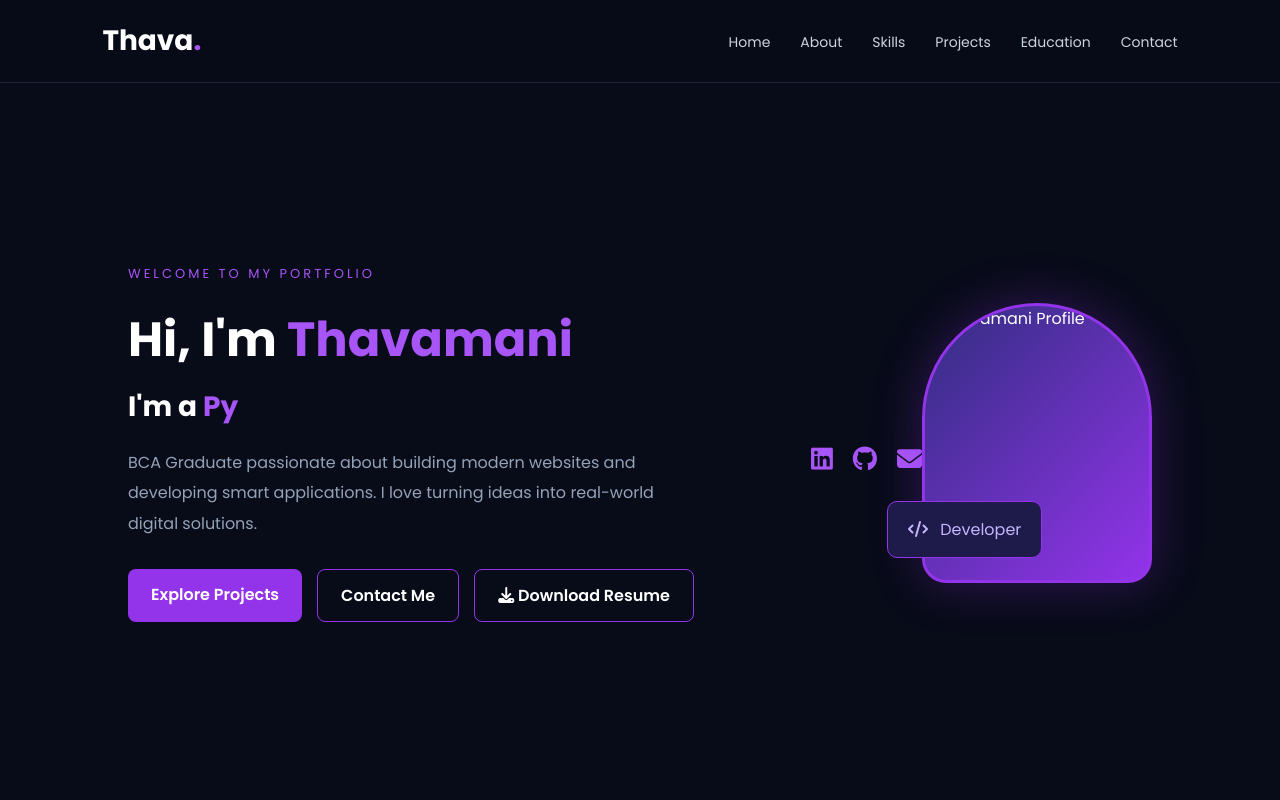
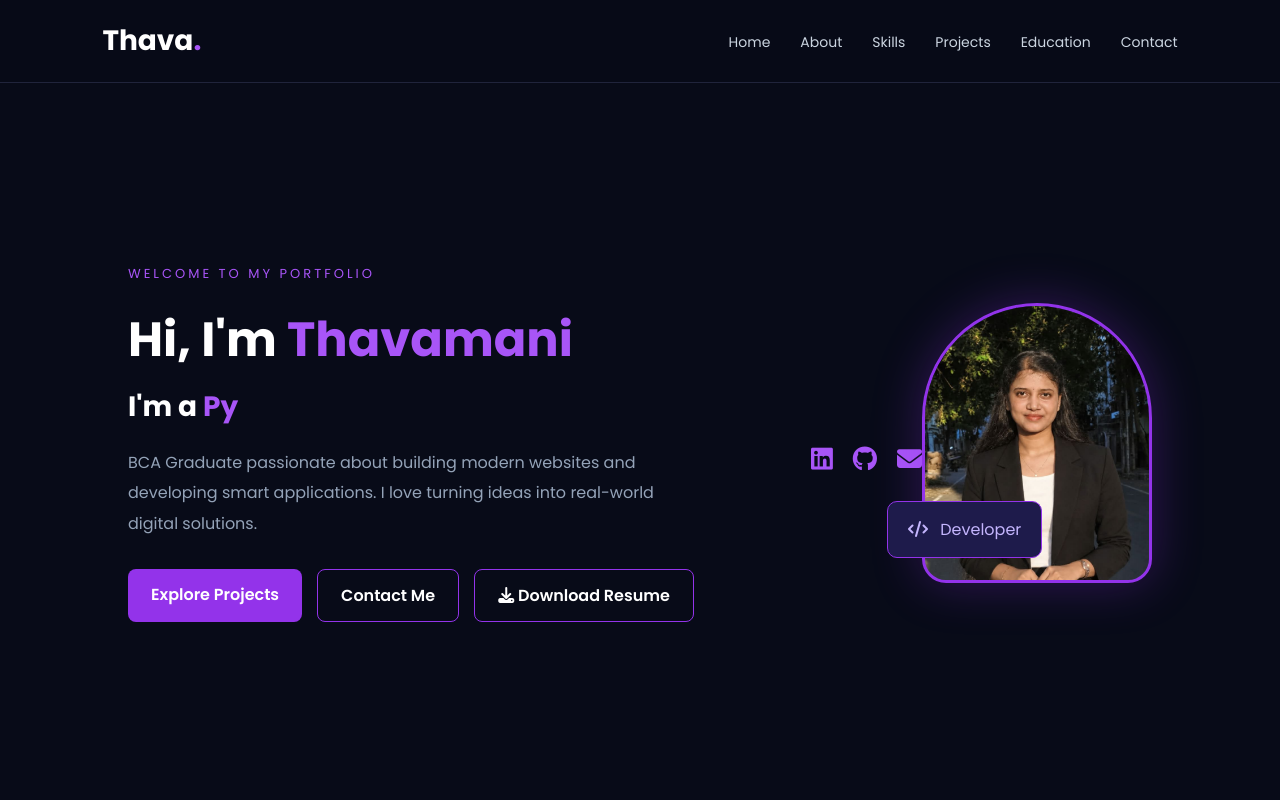
Before and after one commit to thavamaniramesh12/my-portfolio, a plain HTML site: page index.html in a window 1280 px wide. Shown: the top 800 px of the page. Drawn offline with Linux system fonts and the light colour scheme.

Commit message:
Update profile image path

```diff
--- a/index.html
+++ b/index.html
@@ -104,7 +104,7 @@
             <div class="home-image">
 
            <div class="image-box">
-        <img src="image/thavamani.jpeg" alt="Thavamani Profile">
+           <img src="thavamani.jpeg" alt="Thavamani Profile">
              </div>
 
            <div class="floating-card">
```
